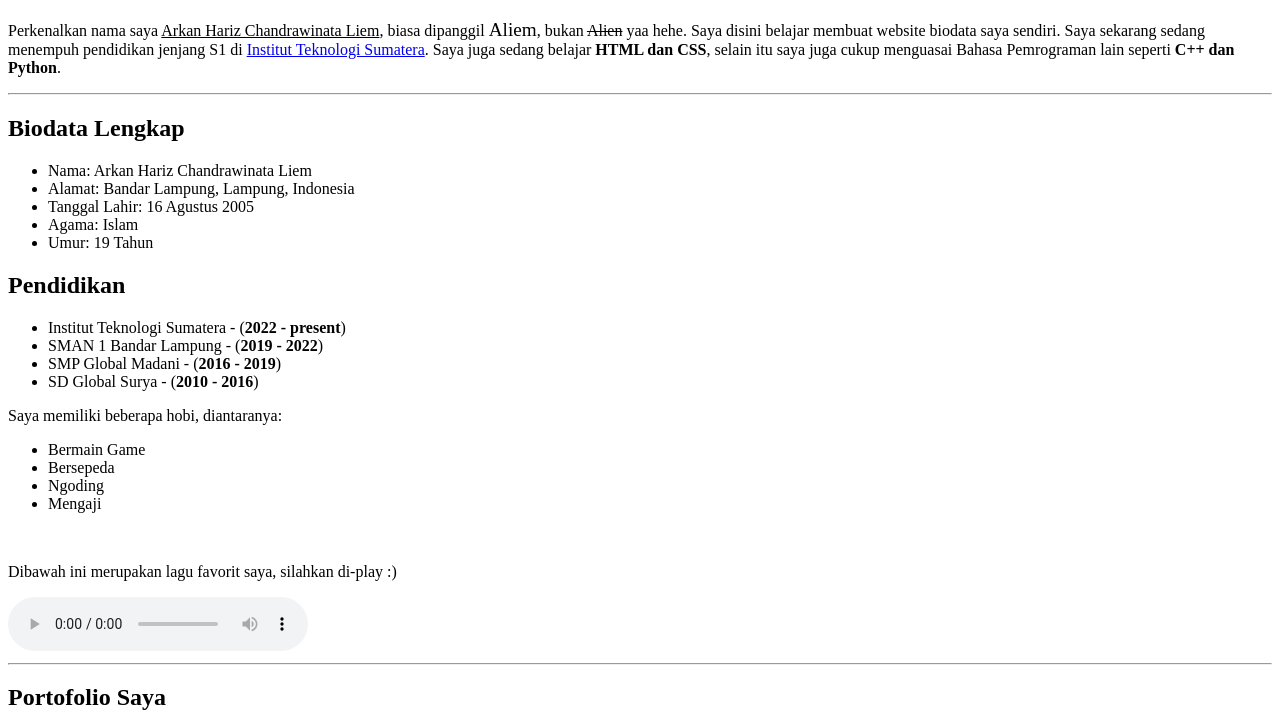
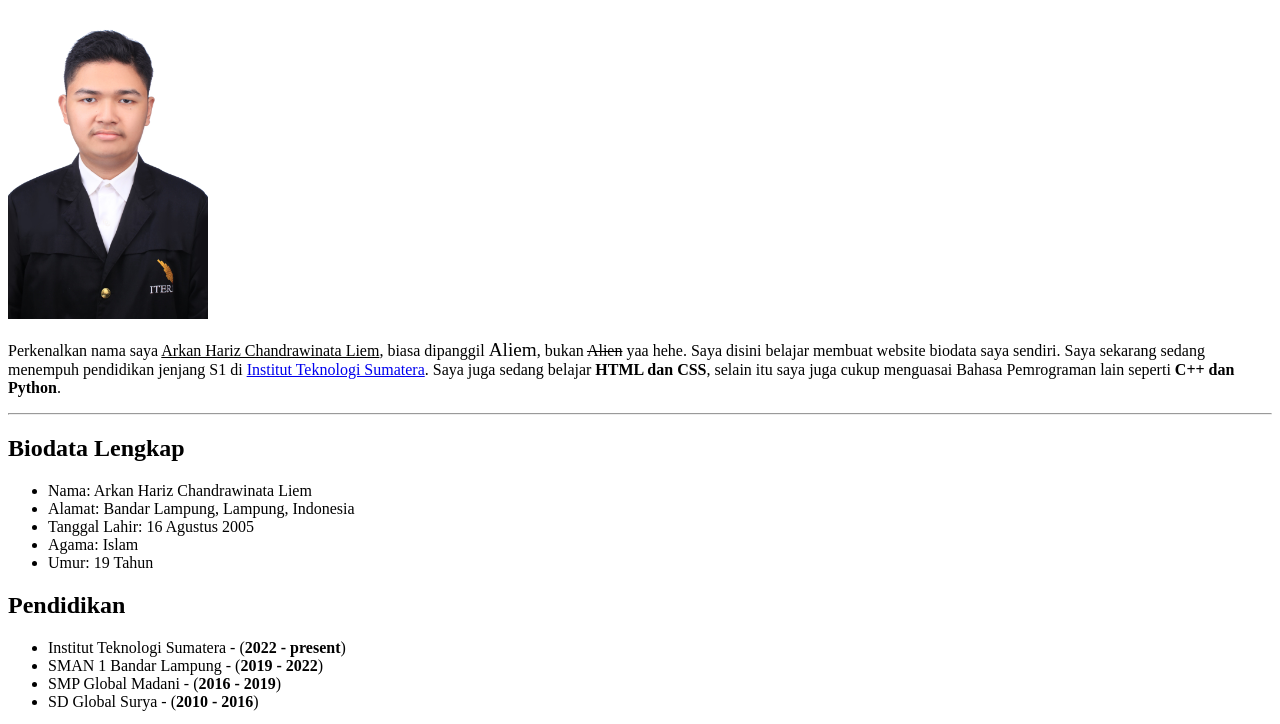
Before and after one commit to ArkanHariz/task-html, a plain HTML site: page index.html in a window 1280 px wide. Shown: the part 61-785 px from the top of the page. Drawn offline with Linux system fonts and the light colour scheme.

Commit message:
Update index.html

```diff
--- a/index.html
+++ b/index.html
@@ -11,6 +11,7 @@
     </div>
 
     <section>
+        <img src="./assets/122140038_photo_092552.jpg" alt="Arkan Hariz" width="200px">
         <div class="introduction">
             <p class="content-perkenalan">Perkenalkan nama saya <u>Arkan Hariz Chandrawinata Liem</u>, biasa dipanggil <big>Aliem</big>, bukan <s>Alien</s>
                 yaa hehe. Saya disini belajar membuat website biodata saya sendiri. Saya sekarang sedang menempuh pendidikan jenjang
```
